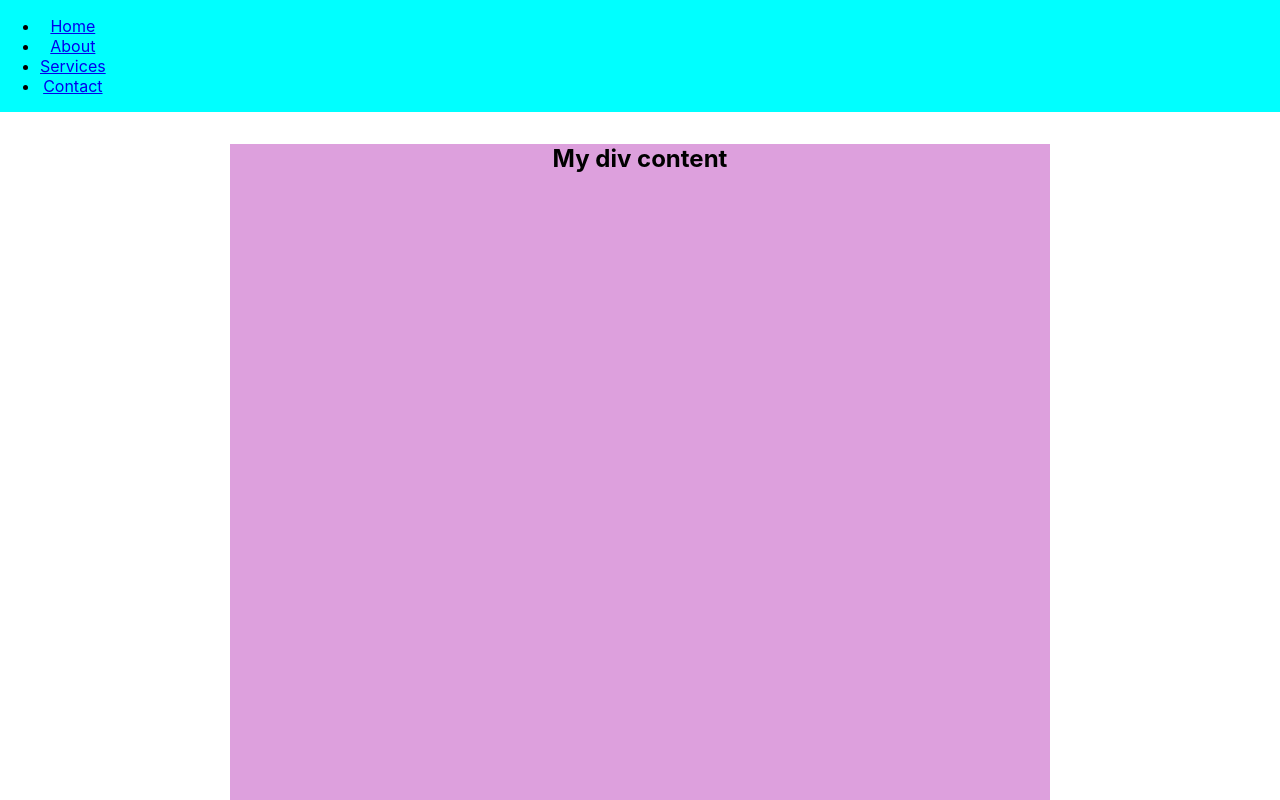
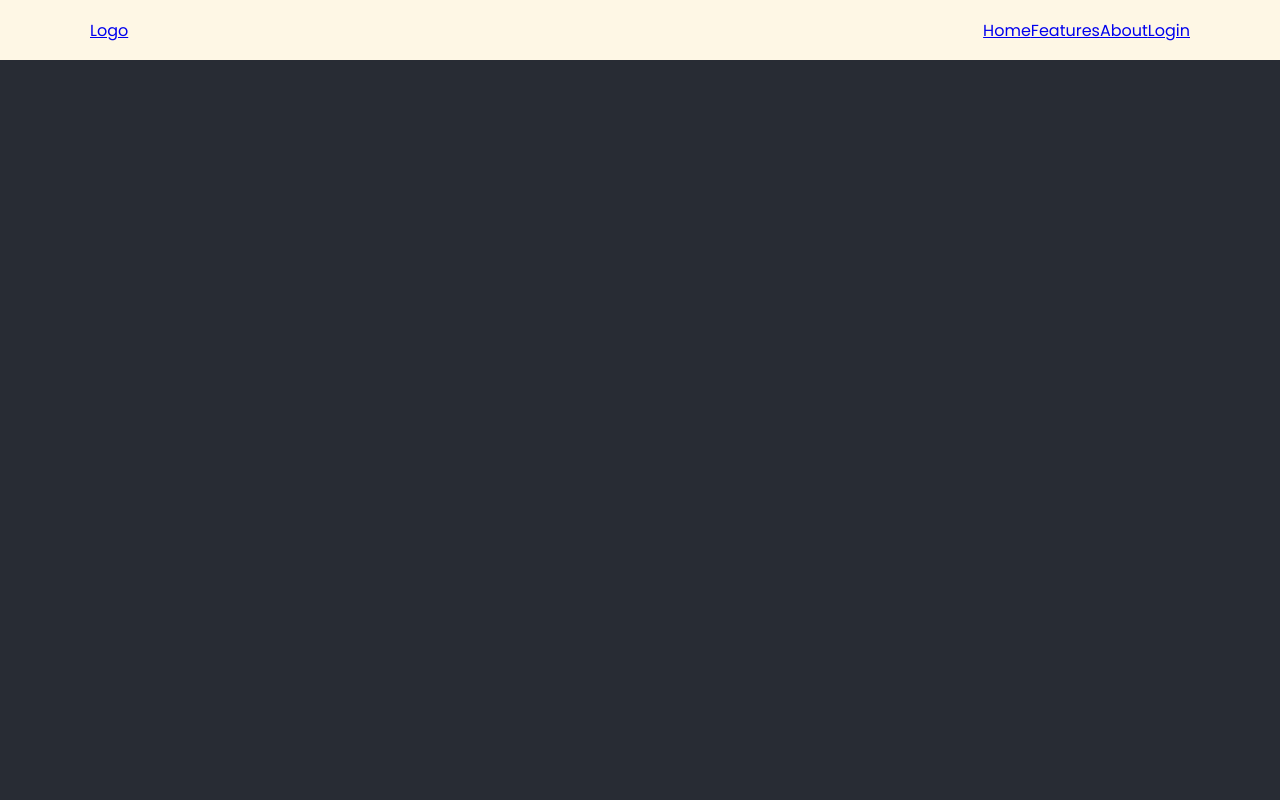
Before and after one commit to Noxisa/E-commerce-Website, a React (Create React App) app in the folder client/: page / in a window 1280 px wide. Shown: the top 800 px of the page. Built offline with nearby package versions, Linux system fonts and the light colour scheme; no server answers.

Commit message:
new project navbar

```diff
--- a/client/src/App.js
+++ b/client/src/App.js
@@ -1,8 +1,7 @@
 import React from "react";
-
 import './App.css';
 import Navbar from './more/Navbar';
-import Content from './more/Content';
+import { BrowserRouter } from "react-router-dom";
 
 function App() {
   const [data, setData] = React.useState(null);
@@ -16,7 +15,6 @@ function App() {
   return (
     <div className="App">
       <Navbar />
-      <Content />
       <header className="App-header">
 
 
--- a/client/src/more/Navbar.js
+++ b/client/src/more/Navbar.js
@@ -1,40 +1,23 @@
-import React, { useEffect } from 'react';
+import Container from 'react-bootstrap/Container';
+import Nav from 'react-bootstrap/Nav';
+import Navbar from 'react-bootstrap/Navbar';
 import './navbar.css';
 
-const Navbar = () => {
-    const [scrolled,setScrolled] = React.useState(false);
-const handleScroll = () =>{
-    const offset = Window.scrollY;
-    if(offset > 200){
-        setScrolled(true);
-    }
-    else{
-        setScrolled(false);
-    }
+function Navbars() {
+  return (
+
+      <Navbar bg="dark" data-bs-theme="dark">
+        <Container>
+          <Navbar.Brand href="#home">Logo</Navbar.Brand>
+          <Nav className="me-auto">
+            <Nav.Link href="#home">Home</Nav.Link>
+            <Nav.Link href="#features">Features</Nav.Link>
+            <Nav.Link href="#pricing">About</Nav.Link>
+            <Nav.Link href="#logo">Login</Nav.Link>
+          </Nav>
+        </Container>
+      </Navbar>
+
+  );
 }
-
-useEffect(() =>{
-    window.addEventListener('scroll',handleScroll)
-})
-let navbarClasses = ['navbar'];
-if(scrolled){
-    navbarClasses.push('scrolled');
-}
-    return (
-        <header className={navbarClasses.join(" ")}>
-
-
-        <nav className="navigation">
-        <ul>
-        <li><a href="/">Home</a></li>
-        <li><a href="/">About</a></li>
-        <li><a href="/">Services</a></li>
-        <li><a href="/">Contact</a></li>
-      </ul>
-        </nav>
-
-    </header>
-    );
-  };
-
-  export default Navbar;
+export default Navbars;
--- a/client/src/more/navbar.css
+++ b/client/src/more/navbar.css
@@ -1,17 +1,81 @@
-.navbar{
-    width: 100%;
-    min-width: 6vh;
-    box-sizing: border-box;
+@import url('https://fonts.googleapis.com/css2?family=Poppins:wght@400;500;600;700&display=swap');
+
+body{
+    margin: 0;
+    padding: 0;
+    font-family: 'Poppins', sans-serif;
+    background-color: #fcfcfc;
+}
+
+.container{
+    max-width: 1100px;
+    margin: 0 auto;
+    padding: 0 15;
     display: flex;
     justify-content: space-between;
     align-items: center;
-    background-color: aqua;
-    transition: all .7s ease-in;
+    height: 100%;
 }
 
-.scrolled{
-    position: fixed;
-    top: 0;
+.navbar{
+    height: 60px;
+  background-color: #fef7e5;
+  position: relative;
+}
+
+
+
+.nav-elements{
+    position: absolute;
+    right: 0;
+    top: 60px;
+    background-color: #fef7e5;
+    width: 0;
+    height: calc(100vh - 60px);
+    transition: all 0.3s ease-in;
+    overflow: hidden;
+}
+
+.nav-elements ul {
+    display: flex;
+    justify-content: space-between;
+    list-style-type: none;
+}
+
+
+
+.nav-elements ul a {
+    font-size: 16px;
+    font-weight: 400;
+    color: #000000;
+    text-decoration: none;
+  }
+
+  @media (max-width: 768px) {
+    .nav-elements ul li:not(:last-child) {
+      margin-right: 30px;
+    }
+  }
+
+  .nav-elements ul a.active {
+    color: #574c4c;
+    font-weight: 500;
+    position: relative;
+  }
+
+.nav-elements ul a.active::after{
+    content: '';
+    position: absolute;
+    bottom: -4px;
     left: 0;
-    background-color: aquamarine;
+    width: 100%;
+    height: 2px;
+    background-color: #574c4c;
+
 }
+
+.nav-elements ul li{
+    margin-right: unset;
+    margin-top: 22px;
+
+}
```
Also changed, not shown: package.json (+6 -3 lines), 1 other file (tests, documents, lock files or other folders).
